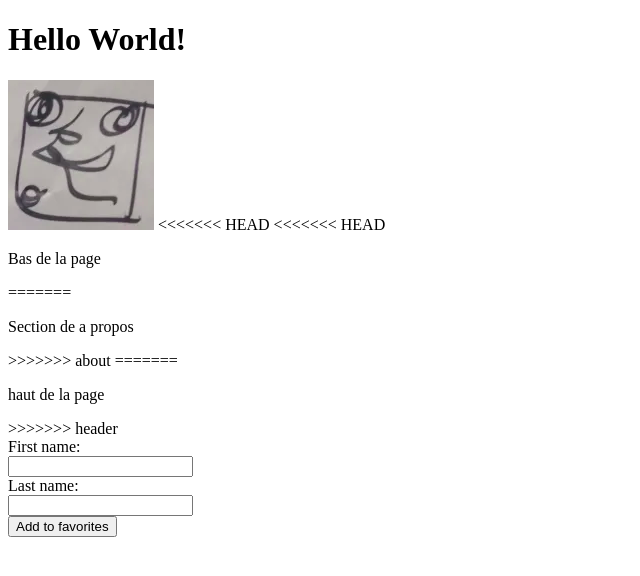
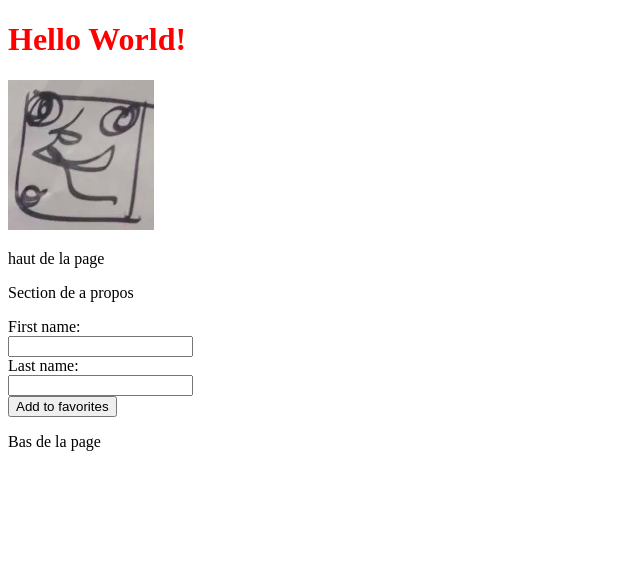
Before and after one commit to poupouenpls/newBriefDeux, a plain HTML site: page index.html in a window 1280 px wide. Shown: the whole page, without its empty margins (0-640 px from the left). Drawn offline with Linux system fonts and the light colour scheme.

Commit message:
final version

```diff
--- a/index.html
+++ b/index.html
@@ -5,31 +5,20 @@
   <meta charset="UTF-8">
   <meta name="viewport" content="width=device-width, initial-scale=1.0">
   <title>Index</title>
-  <link rel="stylesheet" href="css/styles.css" media="all">
+  <link rel="stylesheet" href="css/style.css" media="all">
 </head>
 
 <body>
 	<h1>Hello World!</h1>
-	<img src="/img/photo.png">
-<<<<<<< HEAD
-
-<<<<<<< HEAD
-	<footer>
-		<p>Bas de la page</p>
-	</footer>
-=======
-	<section>
-		<p>Section de a propos</p>
-	</section>
-
->>>>>>> about
-=======
+	<img src="img/photo.png">
 
 	<header>
 		<p>haut de la page</p>
 	</header>
 
->>>>>>> header
+	<section>
+		<p>Section de a propos</p>
+	</section>
 
  <form>
   <label for="fname">First name:</label><br>
@@ -40,6 +29,11 @@
 
 <button class="favorite styled" type="button">Add to favorites</button>
 
+	<footer>
+		<p>Bas de la page</p>
+	</footer>
+
+
 </body>
 
 </html>
```
